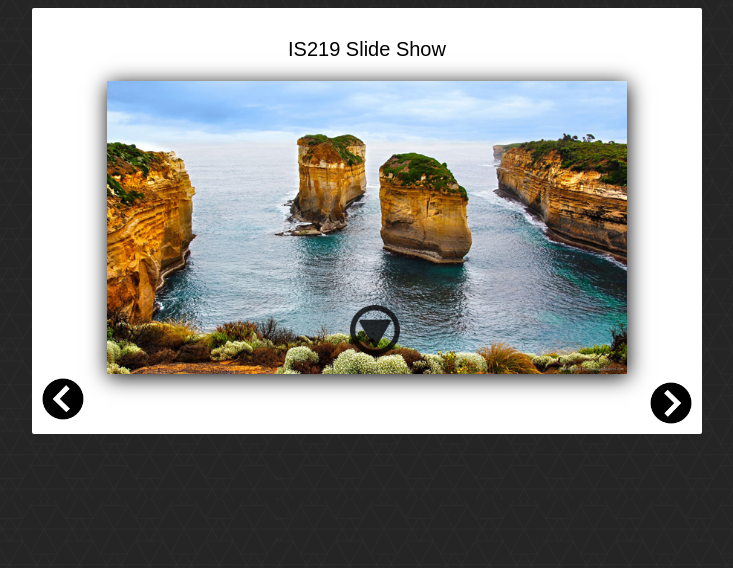
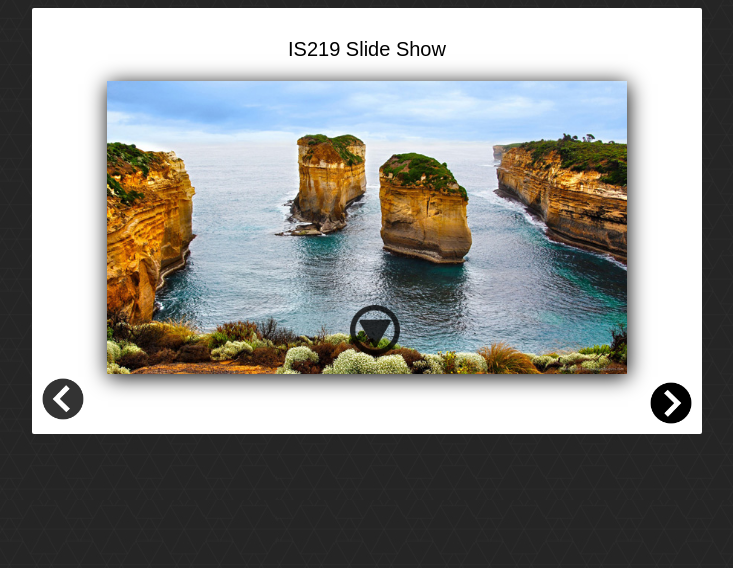
Before and after one commit to Bailiffjr/is219s16Bailiff-p2, a PHP site: page /index.html in a window 1280 px wide, with the pointer over the restyled element. Shown: the top 568 px of the page, without its empty margins (273-1006 px from the left). Run offline with PHP 8.4, Linux system fonts and the light colour scheme; grey boxes labelled with a size stand in for pictures from a placeholder-image service; some libraries are stand-ins or nearby versions.

Commit message:
Update style.css

```diff
--- a/style.css
+++ b/style.css
@@ -60,6 +60,9 @@ body {
 	height: 42px;
 	width: 42px;
 }
+#prevPhoto:hover{
+	opacity: .8;
+}
 
 #nextPhoto {
 	position: absolute;
@@ -68,6 +71,9 @@ body {
 	margin: 0 auto;
 	bottom:0px;
 	right: 0px;
+}
+#nextPhoto:hover{
+	opacity: .8;
 }
 
 .details p {
```
